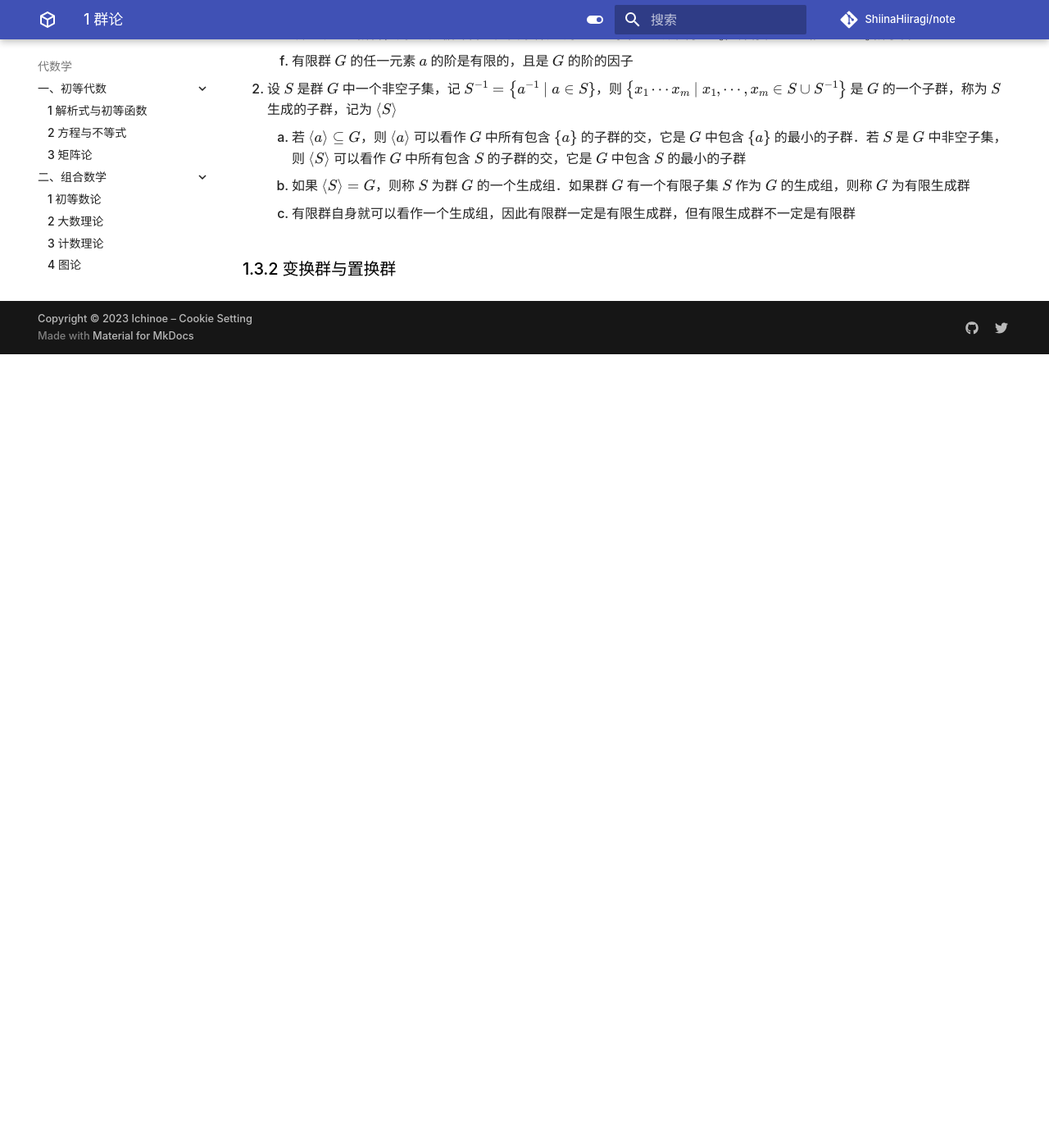
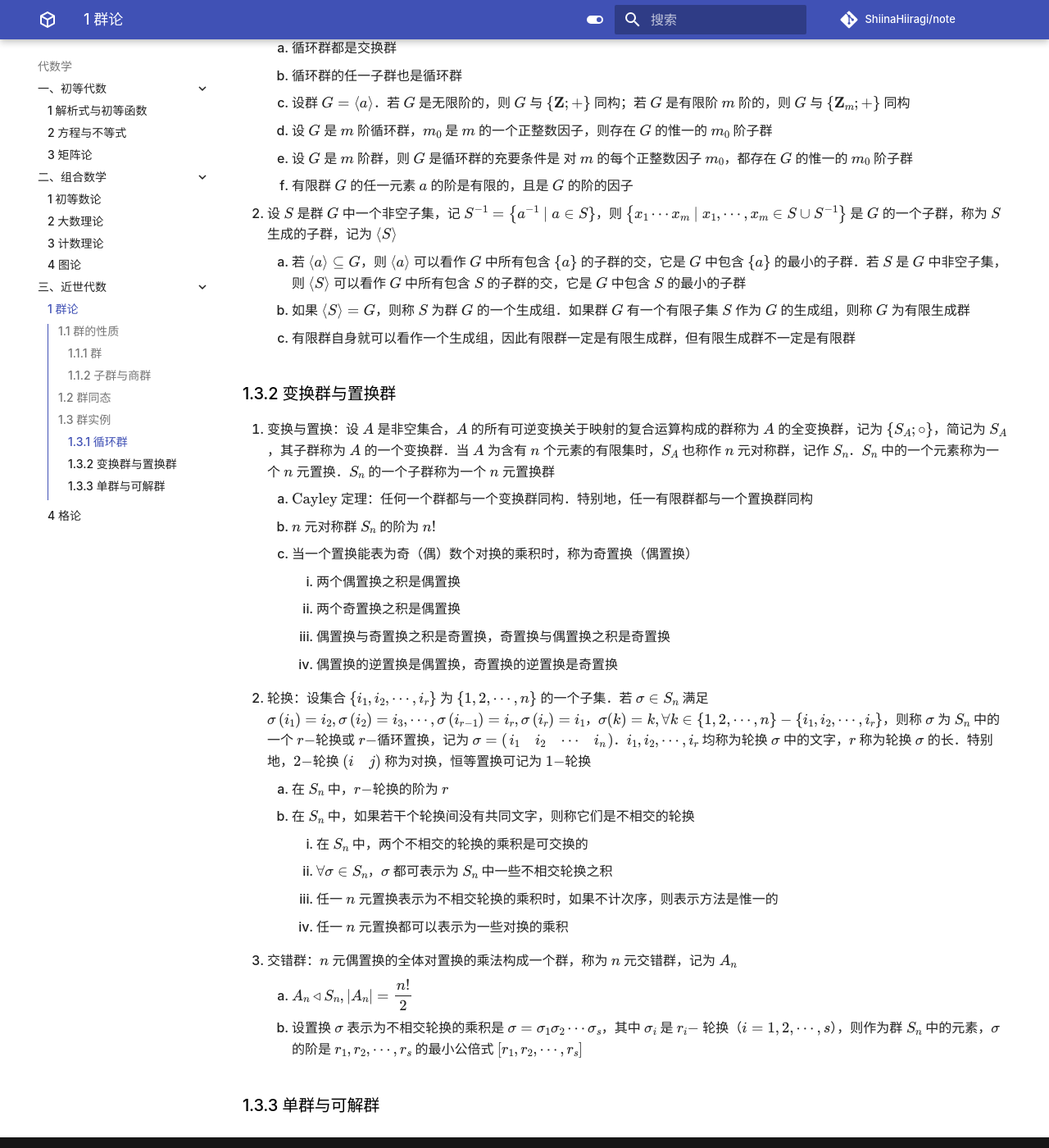
Before and after one commit to ShiinaHiiragi/note, an MkDocs documentation site: the page built from docs/alg/mod/grp.md, in a window 1280 px wide and 1400 px high, scrolled down 3722 px. Shown: the whole window at 82% size. Built offline with MkDocs 1.6.1 and Material for MkDocs 9.7.7, drawn with Linux system fonts in a browser that asks for light colours; comment, search, counter and statistics services are not loaded; before the commit the page ends 4154 px from its top, so only the background shows below that; some of the changed text lies outside the part shown.

Commit message:
stage trans

```diff
--- a/docs/alg/mod/grp.md
+++ b/docs/alg/mod/grp.md
@@ -96,6 +95,10 @@
         1. $H N$ 是 $G$ 中包含 $N$ 的子群，且 $H N=\pi^{-1}[\pi[H]]$，即 $H N$ 是 $H$ 在 $\pi$ 映射下的象集合 $\pi[H]$ 的原象 $\pi^{-1}[\pi[H]]$
         2. $(H \cap N) \triangleleft H$，且 $\operatorname{ker}\left(\pi \upharpoonright H\right)=H \cap N$
         3. $H N / N \simeq H /(H \cap N)$
+4. 自同态与自同构：群 $G$ 到自身的同态映射称为 $G$ 的一个自同态，到自身的同构映射称为 $G$ 的一个自同构，用 $\operatorname{Aut}(G)$ 表示群 $G$ 的自同构群
+    1. 设 $G$ 是群，则 $\operatorname{Aut}(G)<S_{G}$
+    2. 设 $G$ 为群，$a \in G$，定义映射 $\sigma_{a}: G \rightarrow G$ 为 $\sigma_{a}(g)=a g a^{-1}, \forall g \in G$，则 $\sigma_{u} \in \operatorname{Aut}(G)$ 称为由 $a$ 决定的内自同构．记 $\operatorname{Inn}(G)=\left\{\sigma_{a} \mid a \in G\right\}$，则 $\operatorname{Inn}(G) \triangleleft \operatorname{Aut}(G)$，称 $\operatorname{Inn}(G)$ 为 $G$ 的内自同构群
+    3. 群 $G$ 中，与 $G$ 中所有元素可交换的元素的集合称为群 $G$ 的中心，记为 $C(G)$．于是 $C(G)=\operatorname{ker} f$，$G / C(G) \simeq \operatorname{Inn}(G)$
 
 ## 1.3 群实例
 ### 1.3.1 循环群
@@ -112,3 +115,23 @@
     3. 有限群自身就可以看作一个生成组，因此有限群一定是有限生成群，但有限生成群不一定是有限群
 
 ### 1.3.2 变换群与置换群
+1. 变换与置换：设 $A$ 是非空集合，$A$ 的所有可逆变换关于映射的复合运算构成的群称为 $A$ 的全变换群，记为 $\{S_{A}; \circ\}$，简记为 $S_{A}$，其子群称为 $A$ 的一个变换群．当 $A$ 为含有 $n$ 个元素的有限集时，$S_{A}$ 也称作 $n$ 元对称群，记作 $S_{n}$．$S_{n}$ 中的一个元素称为一个 $n$ 元置换．$S_{n}$ 的一个子群称为一个 $n$ 元置换群
+    1. $\text{Cayley}$ 定理：任何一个群都与一个变换群同构．特别地，任一有限群都与一个置换群同构
+    2. $n$ 元对称群 $S_{n}$ 的阶为 $n!$
+    3. 当一个置换能表为奇（偶）数个对换的乘积时，称为奇置换（偶置换）
+        1. 两个偶置换之积是偶置换
+        2. 两个奇置换之积是偶置换
+        3. 偶置换与奇置换之积是奇置换，奇置换与偶置换之积是奇置换
+        4. 偶置换的逆置换是偶置换，奇置换的逆置换是奇置换
+2. 轮换：设集合 $\left\{i_{1}, i_{2}, \cdots, i_{r}\right\}$ 为 $\{1,2, \cdots, n\}$ 的一个子集．若 $\sigma \in S_{n}$ 满足 $\sigma\left(i_{1}\right)=i_{2}, \sigma\left(i_{2}\right)=i_{3}, \cdots, \sigma\left(i_{r-1}\right)=i_{r}, \sigma\left(i_{r}\right)=i_{1}$，$\sigma(k)=k, \forall k \in\{1,2, \cdots, n\} -\left\{i_{1}, i_{2}, \cdots, i_{r}\right\}$，则称 $\sigma$ 为 $S_{n}$ 中的一个 $r-$轮换或 $r-$循环置换，记为 $\sigma=\begin{pmatrix} i_1 & i_2 & \cdots & i_n \\ \end{pmatrix}$．$i_{1}, i_{2}, \cdots, i_{r}$ 均称为轮换 $\sigma$ 中的文字，$r$ 称为轮换 $\sigma$ 的长．特别地，$2-$轮换 $\begin{pmatrix} i & j \end{pmatrix}$ 称为对换，恒等置换可记为 $1-$轮换
+    1. 在 $S_{n}$ 中，$r-$轮换的阶为 $r$
+    2. 在 $S_{n}$ 中，如果若干个轮换间没有共同文字，则称它们是不相交的轮换
+        1. 在 $S_{n}$ 中，两个不相交的轮换的乘积是可交换的
+        2. $\forall \sigma \in S_{n}$，$\sigma$ 都可表示为 $S_{n}$ 中一些不相交轮换之积
+        3. 任一 $n$ 元置换表示为不相交轮换的乘积时，如果不计次序，则表示方法是惟一的
+        4. 任一 $n$ 元置换都可以表示为一些对换的乘积
+3. 交错群：$n$ 元偶置换的全体对置换的乘法构成一个群，称为 $n$ 元交错群，记为 $A_{n}$
+    1. $A_{n} \triangleleft S_{n},\left|A_{n}\right|=\dfrac{n !}{2}$
+    2. 设置换 $\sigma$ 表示为不相交轮换的乘积是 $\sigma=\sigma_{1} \sigma_{2} \cdots \sigma_{s}$，其中 $\sigma_{i}$ 是 $r_{i}-$ 轮换（$i=1,2, \cdots, s$），则作为群 $S_{n}$ 中的元素，$\sigma$ 的阶是 $r_{1}, r_{2}, \cdots, r_{s}$ 的最小公倍式 $\left[r_{1}, r_{2}, \cdots, r_{s}\right]$
+
+### 1.3.3 单群与可解群
```
Also changed, not shown: other parts of docs/alg/mod/grp.md (+4 -5 lines), docs/top/anly/lin.md (+6 -6 lines).
